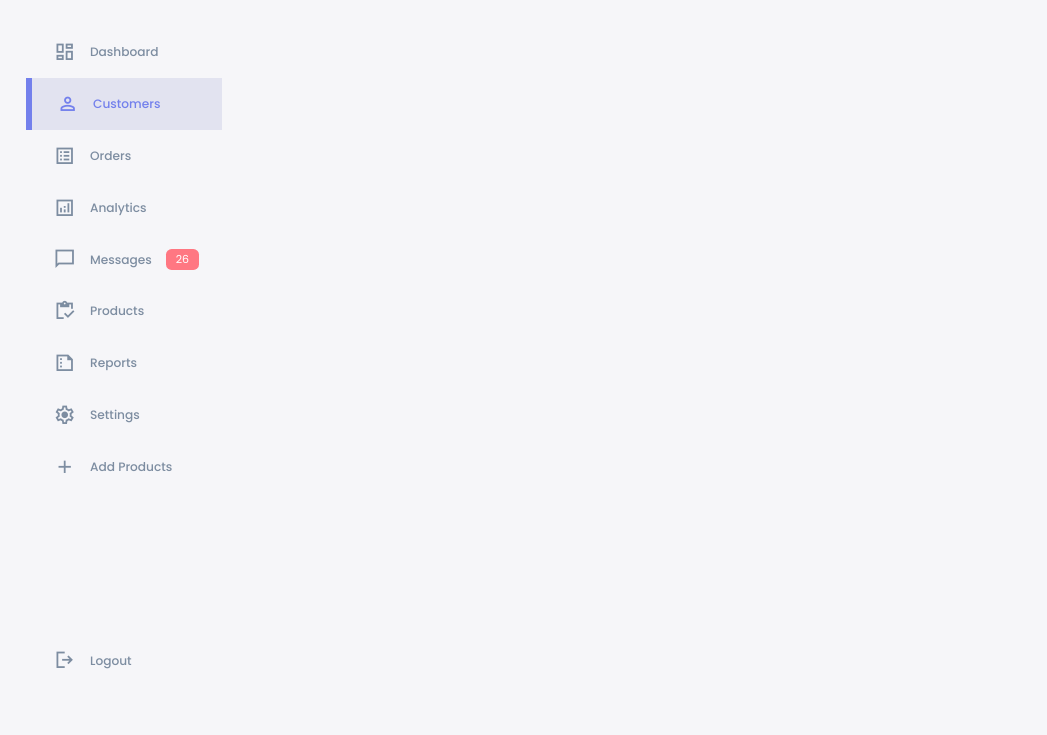
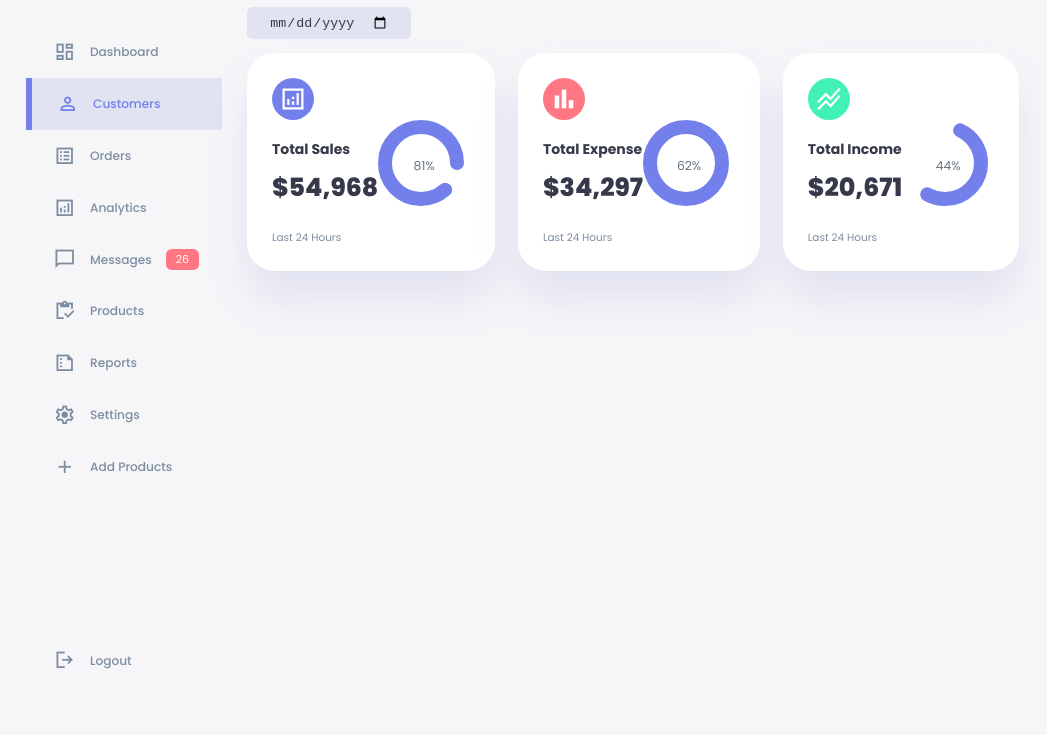
Before and after one commit to LynnHtetKyaw95/Responsive_Admin_Dashboard, a plain HTML site: page index.html in a window 1280 px wide. Shown: the part 65-800 px from the top of the page, without its empty margins (0-1047 px from the left). Drawn offline with nearby package versions, Linux system fonts and the light colour scheme.

Commit message:
Main Section - Calendar and Insights Style

```diff
--- a/index.html
+++ b/index.html
@@ -33,6 +33,72 @@
                 <a href="#"><span class="material-symbols-sharp">logout</span><h3>Logout</h3></a>
             </div>
         </aside>
+        <!-- End of Aside -->
+        <main>
+            <h1>Dashboard</h1>
+            <div class="date">
+                <input type="date">
+            </div>
+            <div class="insights">
+                <div class="sales">
+                    <span class="material-symbols-sharp">analytics</span>
+                    <div class="middle">
+                        <div class="left">
+                            <h3>Total Sales</h3>
+                            <h1>$54,968</h1>
+                        </div>
+                        <div class="progress">
+                            <svg>
+                                <circle cx="38" cy="38" r="36"></circle>
+                            </svg>
+                            <div class="number">
+                                <p>81%</p>
+                            </div>
+                        </div>
+                    </div>
+                    <small class="text-muted">Last 24 Hours</small>
+                </div>
+                <!-- End of Sales -->
+                <div class="expenses">
+                    <span class="material-symbols-sharp">bar_chart</span>
+                    <div class="middle">
+                        <div class="left">
+                            <h3>Total Expense</h3>
+                            <h1>$34,297</h1>
+                        </div>
+                        <div class="progress">
+                            <svg>
+                                <circle cx="38" cy="38" r="36"></circle>
+                            </svg>
+                            <div class="number">
+                                <p>62%</p>
+                            </div>
+                        </div>
+                    </div>
+                    <small class="text-muted">Last 24 Hours</small>
+                </div>
+                <!-- End of Expenses -->
+                <div class="income">
+                    <span class="material-symbols-sharp">stacked_line_chart</span>
+                    <div class="middle">
+                        <div class="left">
+                            <h3>Total Income</h3>
+                            <h1>$20,671</h1>
+                        </div>
+                        <div class="progress">
+                            <svg>
+                                <circle cx="38" cy="38" r="36"></circle>
+                            </svg>
+                            <div class="number">
+                                <p>44%</p>
+                            </div>
+                        </div>
+                    </div>
+                    <small class="text-muted">Last 24 Hours</small>
+                </div>
+                <!-- End of Income -->
+            </div>
+        </main>
     </div>
 </body>
 </html>
--- a/style.css
+++ b/style.css
@@ -50,6 +50,7 @@ body {
     background: var(--color-background);
     user-select: none;
     overflow-x: hidden;
+    color: var(--color-dark);
 }
 
 .container {
@@ -222,3 +223,118 @@ aside .sidebar .message-count {
     font-size: 11px;
     border-radius: var(--border-radius-1);
 }
+
+/* ===================== MAIN ===================== */
+main {
+    margin-top: 1.4rem;
+}
+
+main .date {
+    display: inline-block;
+    background: var(--color-light);
+    border-radius: var(--border-radius-1);
+    margin-top: 1rem;
+    padding: 0.5rem 1.6rem;
+}
+
+main .date input[type="date"] {
+    background: transparent;
+    color: var(--color-dark);
+}
+
+main .insights {
+    display: grid;
+    grid-template-columns: repeat(3, 1fr);
+    gap: 1.6rem;
+}
+
+main .insights > div {
+    padding: var(--card-padding);
+    background: var(--color-white);
+    border-radius: var(--card-border-radius);
+    margin-top: 1rem;
+    box-shadow: var(--box-shadow);
+}
+
+main .insights > div:hover {
+    box-shadow: none;
+    transition: all 300ms ease;
+}
+
+main .insights > div span {
+    background: var(--color-primary);
+    padding: 0.5rem;
+    border-radius: 50%;
+    color: var(--color-white);
+    font-size: 2rem;
+}
+
+main .insights > div.expenses span {
+    background: var(--color-danger);
+}
+
+main .insights > div.income span {
+    background: var(--color-success);
+}
+
+main .insights > div .middle {
+    display: flex;
+    align-items: center;
+    justify-content: space-between;
+}
+
+main .insights h3 {
+    margin: 1rem 0 0.6rem;
+    font-size: 1rem;
+}
+
+main .insights .progress {
+    position: relative;
+    width: 92px;
+    height: 92px;
+    border-radius: 50%;
+}
+
+main .insights svg {
+    width: 7rem;
+    height: 7rem;
+}
+
+main .insights svg circle {
+    fill: none;
+    stroke: var(--color-primary);
+    stroke-width: 14;
+    stroke-linecap: round;
+    transform: translate(5px, 5px);
+}
+
+main .insights .sales svg circle {
+    stroke-dashoffset: -30;
+    stroke-dasharray: 200;
+}
+
+main .insights .expense svg circle {
+    stroke-dashoffset: 20;
+    stroke-dasharray: 80;
+}
+
+main .insights .income svg circle {
+    stroke-dashoffset: 35;
+    stroke-dasharray: 110;
+}
+
+main .insights .progress .number {
+    position: absolute;
+    top: 0;
+    left: 0;
+    height: 100%;
+    width: 100%;
+    display: flex;
+    align-items: center;
+    justify-content: center;
+}
+
+main .insights small {
+    margin-top: 1.3rem;
+    display: block;
+}
```
